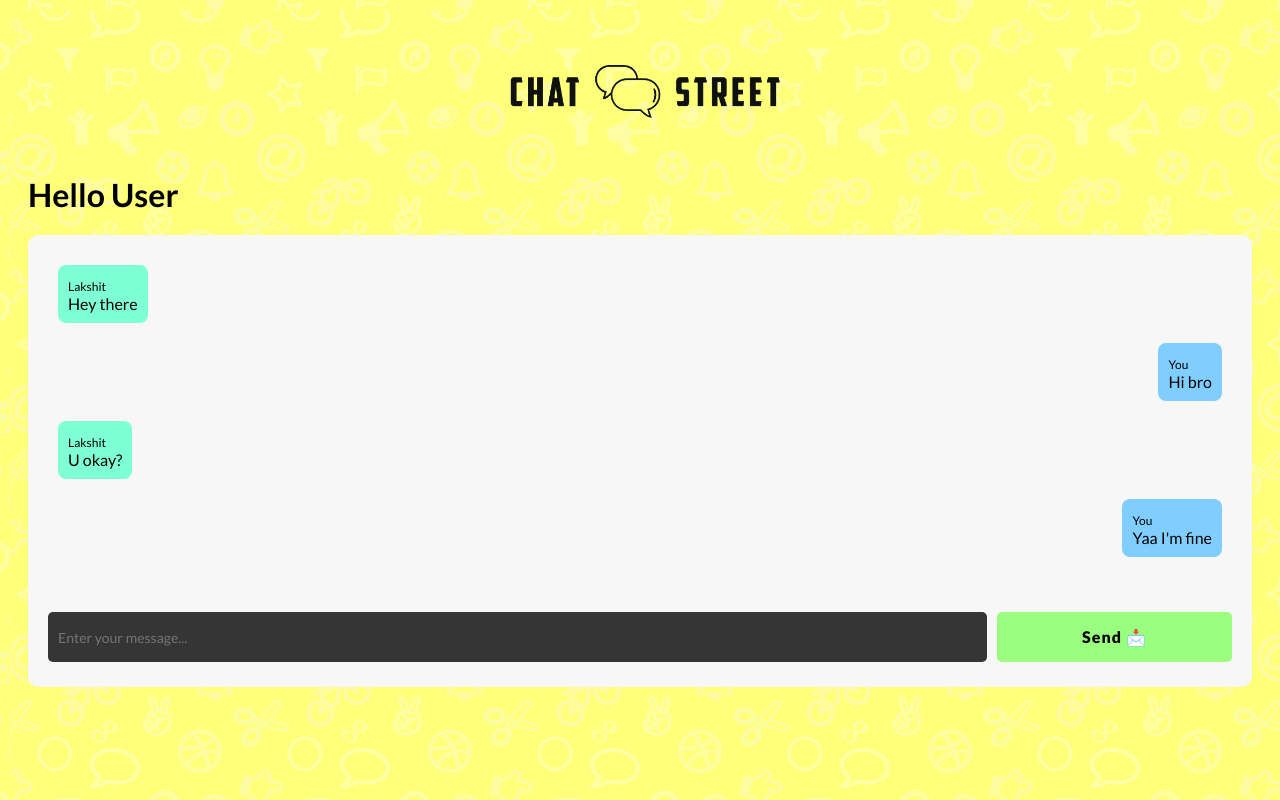
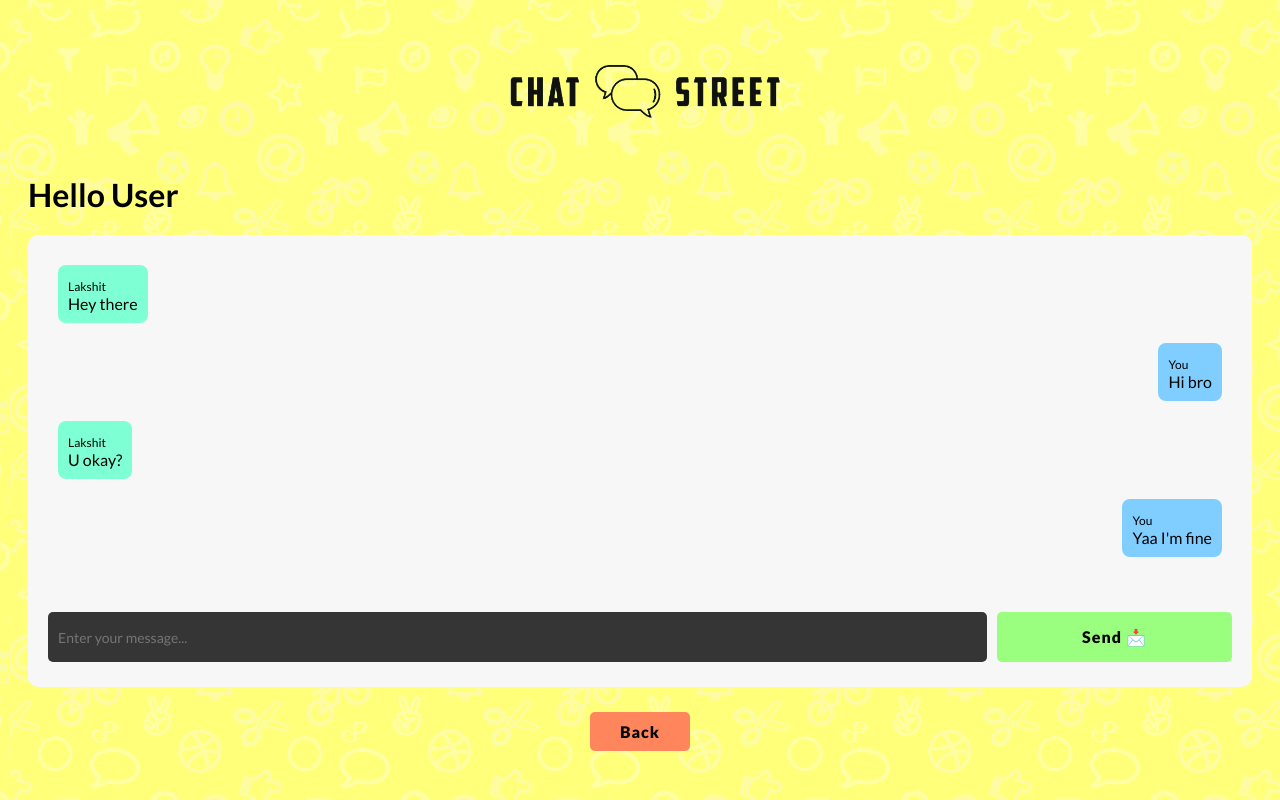
Before and after one commit to Lakshit-Chiranjiv/Chat-street-app, a Svelte app in the folder client/: page /chat in a window 1280 px wide. Built offline with nearby package versions, Linux system fonts and the light colour scheme.

Commit message:
back btn

```diff
--- a/client/src/components/Chat.svelte
+++ b/client/src/components/Chat.svelte
@@ -17,6 +17,10 @@
             <input type="text" placeholder="Enter your message..." bind:value={msgText}>
             <button>Send 📩</button>
         </div>
+    </div>
+
+    <div class="back">
+        <button>Back</button>
     </div>
 </main>
 
@@ -62,4 +66,16 @@
         border-width: 0;
         margin: 5px 0;
     }
+
+    div.back{
+        display: flex;
+        justify-content: center;
+        align-items: center;
+        margin: 20px auto;
+    }
+
+    div.back > button {
+        background-color: #ff855c;
+        padding: 10px 30px;
+    }
 </style>
```
